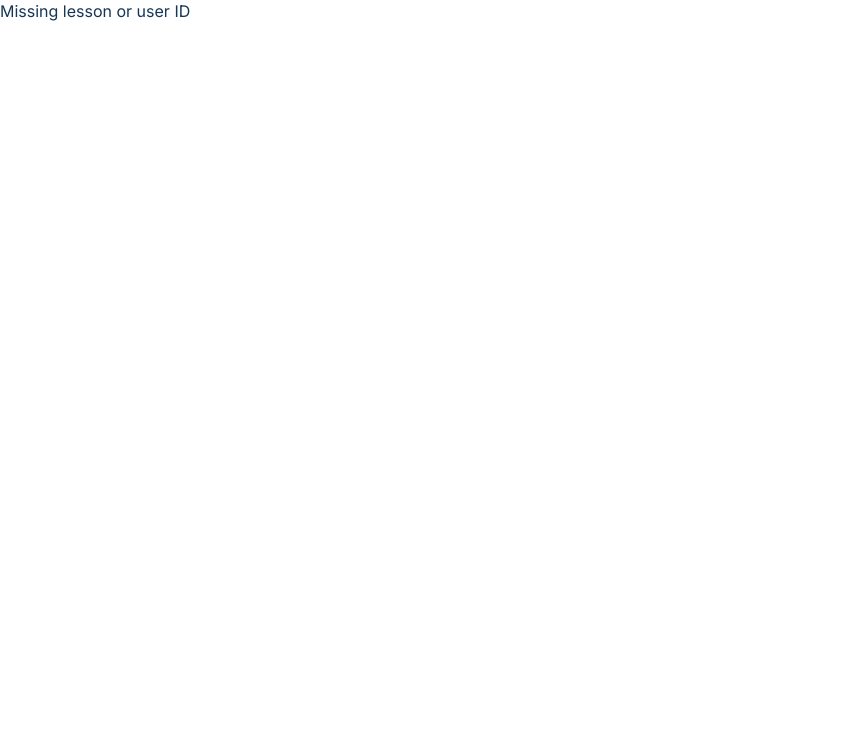
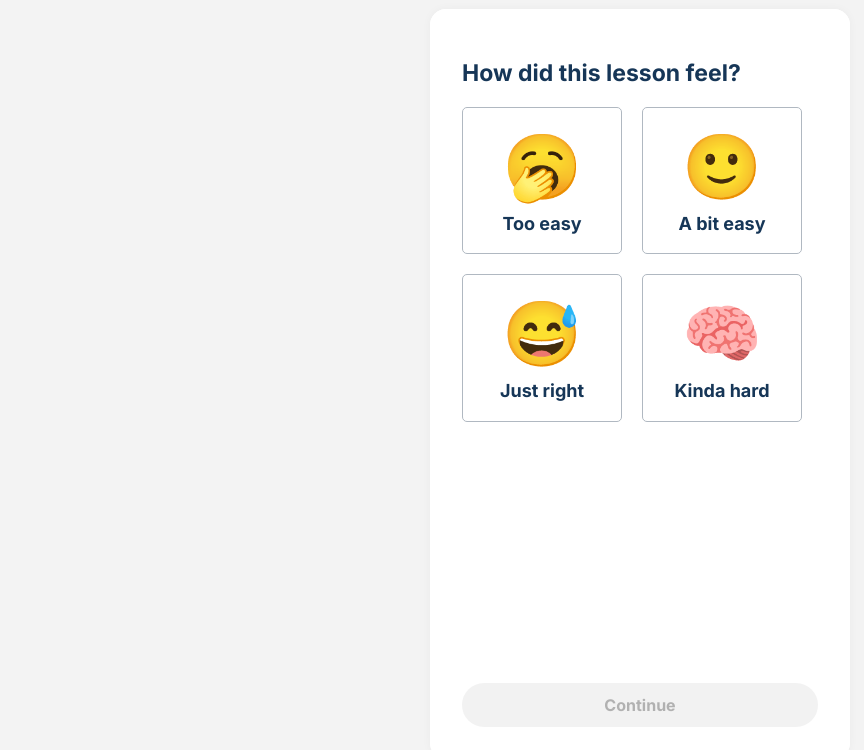
Before and after one commit to ran-segall/captain-spark, a React (Vite) app: page /lesson/lesson-feedback-1 in a window 1280 px wide. Shown: the top 750 px of the page, without its empty margins (0-864 px from the left). Built offline with nearby package versions, Linux system fonts and the light colour scheme; no server answers.

Commit message:
Feedback Screens

```diff
--- a/src/App.tsx
+++ b/src/App.tsx
@@ -14,6 +14,8 @@ import LessonBuilder from './pages/LessonBuilder';
 import LessonPlayerWrapper from './pages/lesson/LessonPlayerWrapper';
 import MissionAccomplished from './pages/lesson/MissionAccomplished';
 import DayStreak from './pages/lesson/DayStreak';
+import LessonFeedback1 from './pages/lesson/LessonFeedback1';
+import LessonFeedback2 from './pages/lesson/LessonFeedback2';
 
 function App() {
   return (
@@ -32,6 +34,8 @@ function App() {
           <Route path="/lesson/intro" element={<LessonIntro />} />
           <Route path="/lesson/mission-accomplished" element={<MissionAccomplished />} />
           <Route path="/lesson/day-streak" element={<DayStreak />} />
+          <Route path="/lesson/lesson-feedback-1" element={<LessonFeedback1 />} />
+          <Route path="/lesson/lesson-feedback-2" element={<LessonFeedback2 />} />
           <Route path="/lesson/:lessonId" element={<LessonPlayerWrapper />} />
           <Route path="/lesson-builder" element={<LessonBuilder />} />
         </Routes>
--- a/src/pages/lesson/DayStreak.tsx
+++ b/src/pages/lesson/DayStreak.tsx
@@ -1,7 +1,7 @@
 import React, { useEffect, useState } from 'react';
 import AppLayout from '../../components/ScreenLayout';
 import Button from '../../components/Button';
-import { useLocation } from 'react-router-dom';
+import { useLocation, useNavigate } from 'react-router-dom';
 import { supabase } from '../../utils/supabaseClient';
 
 const DAYS = ['Su', 'Mo', 'Tu', 'We', 'Th', 'Fr', 'Sa'];
@@ -53,6 +53,7 @@ const getStreakArray = (streak_count: number, last_streak_date: string | null) =
 
 const DayStreak: React.FC = () => {
   const location = useLocation();
+  const navigate = useNavigate();
   const userId = new URLSearchParams(location.search).get('user');
 
   const [streak, setStreak] = useState(0);
@@ -110,8 +111,11 @@ const DayStreak: React.FC = () => {
   }, [streakArr]);
 
   const handleContinue = () => {
-    // TODO: navigate to feedback or next screen
-    // navigate(`/feedback?user=${userId}${lessonId ? `&lesson=${lessonId}` : ''}`);
+    if (!userId) return;
+    // Assume lessonId is passed in the query string if needed
+    const params = new URLSearchParams(location.search);
+    const lessonId = params.get('lesson');
+    navigate(`/lesson/lesson-feedback-1?user=${userId}${lessonId ? `&lesson=${lessonId}` : ''}`);
   };
 
   return (
--- /dev/null
+++ b/src/pages/lesson/LessonFeedback1.tsx
@@ -0,0 +1,130 @@
+import React, { useState } from 'react';
+import AppLayout from '../../components/ScreenLayout';
+import Button from '../../components/Button';
+import { useNavigate, useLocation } from 'react-router-dom';
+import { supabase } from '../../utils/supabaseClient';
+import '../../styles/typography.css';
+
+const OPTIONS = [
+  { value: 'too_easy', emoji: '🥱', label: 'Too easy' },
+  { value: 'a_bit_easy', emoji: '🙂', label: 'A bit easy' },
+  { value: 'just_right', emoji: '😅', label: 'Just right' },
+  { value: 'kinda_hard', emoji: '🧠', label: 'Kinda hard' },
+];
+
+const LessonFeedback1: React.FC = () => {
+  const navigate = useNavigate();
+  const location = useLocation();
+  const userId = new URLSearchParams(location.search).get('user');
+  const lessonId = new URLSearchParams(location.search).get('lesson');
+  const [selected, setSelected] = useState<string | null>(null);
+  const [loading, setLoading] = useState(false);
+  const [error, setError] = useState<string | null>(null);
+
+  const handleContinue = async () => {
+    if (!userId || !lessonId || !selected) return;
+    setLoading(true);
+    setError(null);
+    // Fetch current feedback
+    const { data, error: fetchError } = await supabase
+      .from('users')
+      .select('lesson_feedback')
+      .eq('id', userId)
+      .single();
+    if (fetchError) {
+      setError('Failed to fetch feedback');
+      setLoading(false);
+      return;
+    }
+    const feedback = data?.lesson_feedback || {};
+    const updated = {
+      ...feedback,
+      [lessonId]: {
+        ...(feedback[lessonId] || {}),
+        difficulty: selected,
+      },
+    };
+    const { error: updateError } = await supabase
+      .from('users')
+      .update({ lesson_feedback: updated })
+      .eq('id', userId);
+    if (updateError) {
+      setError('Failed to save feedback');
+      setLoading(false);
+      return;
+    }
+    setLoading(false);
+    navigate(`/lesson/lesson-feedback-2?user=${userId}&lesson=${lessonId}`);
+  };
+
+  return (
+    <AppLayout>
+      <div style={{
+        width: '100%',
+        height: '100%',
+        display: 'flex',
+        flexDirection: 'column',
+        background: 'white',
+        padding: '2rem',
+        boxSizing: 'border-box',
+      }}>
+        <div style={{ flex: 1, display: 'flex', flexDirection: 'column', alignItems: 'flex-start', justifyContent: 'flex-start', width: '100%' }}>
+          <h2>
+            How did this lesson feel?
+          </h2>
+          <div style={{
+            display: 'grid',
+            gridTemplateColumns: '1fr 1fr',
+            gap: 20,
+            width: '100%',
+            maxWidth: 340,
+            marginBottom: 40,
+          }}>
+            {OPTIONS.map(opt => (
+              <button
+                key={opt.value}
+                onClick={() => setSelected(opt.value)}
+                aria-label={opt.label}
+                style={{
+                  border: selected === opt.value ? '2px solid #FFA927' : '1px solid #B0B8C1',
+                  borderRadius: 5,
+                  background: selected === opt.value ? '#FFF7E6' : '#fff',
+                  padding: '1.2rem 0.5rem',
+                  fontSize: '1.1rem',
+                  fontWeight: 700,
+                  color: '#163657',
+                  display: 'flex',
+                  flexDirection: 'column',
+                  alignItems: 'center',
+                  justifyContent: 'center',
+                  cursor: 'pointer',
+                  outline: 'none',
+                  transition: 'border 0.2s, background 0.2s',
+                  boxShadow: selected === opt.value ? '0 2px 8px 0 rgba(255,169,39,0.08)' : 'none',
+                  textAlign: 'center',
+                }}
+              >
+                <span style={{ fontSize: '4rem', marginBottom: 8 }}>{opt.emoji}</span>
+                <span style={{ fontSize: 18, fontWeight: 700 }}>{opt.label}</span>
+              </button>
+            ))}
+          </div>
+          {error && <div style={{ color: 'red', marginBottom: 16 }}>{error}</div>}
+        </div>
+        <div style={{ width: '100%', marginTop: 'auto' }}>
+          <Button
+            variant={!selected || loading ? 'disabled' : 'primary'}
+            onClick={handleContinue}
+            fullWidth
+            disabled={!selected || loading}
+            loading={loading}
+          >
+            Continue
+          </Button>
+        </div>
+      </div>
+    </AppLayout>
+  );
+};
+
+export default LessonFeedback1;
--- /dev/null
+++ b/src/pages/lesson/LessonFeedback2.tsx
@@ -0,0 +1,131 @@
+import React, { useState } from 'react';
+import AppLayout from '../../components/ScreenLayout';
+import Button from '../../components/Button';
+import { useNavigate, useLocation } from 'react-router-dom';
+import { supabase } from '../../utils/supabaseClient';
+import '../../styles/typography.css';
+
+const OPTIONS = [
+  { value: 'boring', emoji: '😴', label: 'Boring' },
+  { value: 'meh', emoji: '😐', label: 'Meh' },
+  { value: 'fun', emoji: '😄', label: 'Fun' },
+  { value: 'super_fun', emoji: '🤩', label: 'Super fun!' },
+];
+
+const LessonFeedback2: React.FC = () => {
+  const navigate = useNavigate();
+  const location = useLocation();
+  const userId = new URLSearchParams(location.search).get('user');
+  const lessonId = new URLSearchParams(location.search).get('lesson');
+  const [selected, setSelected] = useState<string | null>(null);
+  const [loading, setLoading] = useState(false);
+  const [error, setError] = useState<string | null>(null);
+
+  const handleContinue = async () => {
+    if (!userId || !lessonId || !selected) return;
+    setLoading(true);
+    setError(null);
+    // Fetch current feedback
+    const { data, error: fetchError } = await supabase
+      .from('users')
+      .select('lesson_feedback')
+      .eq('id', userId)
+      .single();
+    if (fetchError) {
+      setError('Failed to fetch feedback');
+      setLoading(false);
+      return;
+    }
+    const feedback = data?.lesson_feedback || {};
+    const updated = {
+      ...feedback,
+      [lessonId]: {
+        ...(feedback[lessonId] || {}),
+        enjoyment: selected,
+      },
+    };
+    const { error: updateError } = await supabase
+      .from('users')
+      .update({ lesson_feedback: updated })
+      .eq('id', userId);
+    if (updateError) {
+      setError('Failed to save feedback');
+      setLoading(false);
+      return;
+    }
+    setLoading(false);
+    // TODO: navigate to the next step (e.g., course track)
+    // navigate(`/lesson/course-track?user=${userId}&lesson=${lessonId}`);
+  };
+
+  return (
+    <AppLayout>
+      <div style={{
+        width: '100%',
+        height: '100%',
+        display: 'flex',
+        flexDirection: 'column',
+        background: 'white',
+        padding: '2rem',
+        boxSizing: 'border-box',
+      }}>
+        <div style={{ flex: 1, display: 'flex', flexDirection: 'column', alignItems: 'flex-start', justifyContent: 'flex-start', width: '100%' }}>
+          <h2>
+            Did you enjoy it?
+          </h2>
+          <div style={{
+            display: 'grid',
+            gridTemplateColumns: '1fr 1fr',
+            gap: 20,
+            width: '100%',
+            maxWidth: 340,
+            marginBottom: 40,
+          }}>
+            {OPTIONS.map(opt => (
+              <button
+                key={opt.value}
+                onClick={() => setSelected(opt.value)}
+                aria-label={opt.label}
+                style={{
+                  border: selected === opt.value ? '2px solid #FFA927' : '1px solid #B0B8C1',
+                  borderRadius: 5,
+                  background: selected === opt.value ? '#FFF7E6' : '#fff',
+                  padding: '1.2rem 0.5rem',
+                  fontSize: '1.1rem',
+                  fontWeight: 700,
+                  color: '#163657',
+                  display: 'flex',
+                  flexDirection: 'column',
+                  alignItems: 'center',
+                  justifyContent: 'center',
+                  cursor: 'pointer',
+                  outline: 'none',
+                  transition: 'border 0.2s, background 0.2s',
+                  boxShadow: selected === opt.value ? '0 2px 8px 0 rgba(255,169,39,0.08)' : 'none',
+                  textAlign: 'center',
+                }}
+              >
+                <span style={{ fontSize: '4rem', marginBottom: 8 }}>{opt.emoji}</span>
+                <span style={{ fontSize: 18, fontWeight: 700 }}>{opt.label}</span>
+              </button>
+            ))}
+          </div>
+          {error && <div style={{ color: 'red', marginBottom: 16 }}>{error}</div>}
+        </div>
+        <div style={{ width: '100%', marginTop: 'auto' }}>
+          <Button
+            variant={!selected || loading ? 'disabled' : 'primary'}
+            onClick={handleContinue}
+            fullWidth
+            disabled={!selected || loading}
+            loading={loading}
+          >
+            Continue
+          </Button>
+        </div>
+      </div>
+    </AppLayout>
+  );
+};
+
+export default LessonFeedback2;
```
